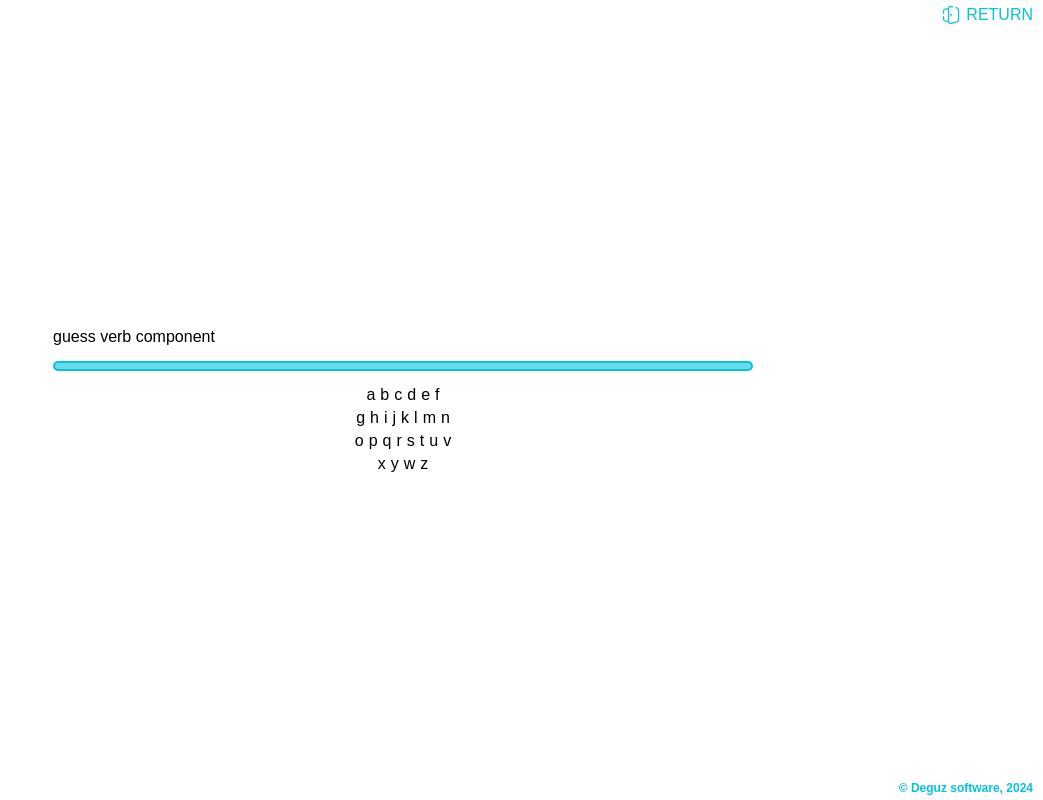
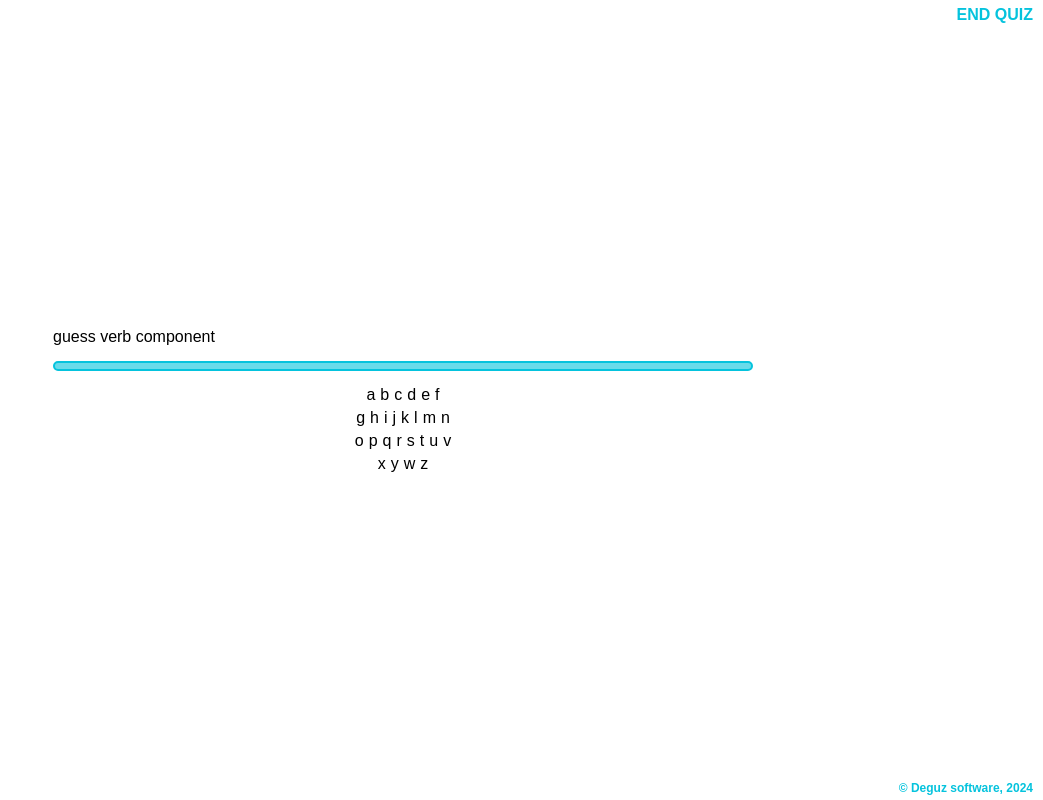
Before and after one commit to DeguzBelarus/irregular-verbs, a React (Create React App) app: page / in a window 1280 px wide. Both pictures are taken after a click on the button "START QUIZ". Shown: the whole page, without its empty margins (237-1280 px from the left). Built offline with nearby package versions, Linux system fonts and the light colour scheme.

Commit message:
refactor: remove image assets from page transfering links; optimise code inside pages; update and optimise style of the page transfering links; add epmty_string constant

```diff
--- a/src/constants/constants.ts
+++ b/src/constants/constants.ts
@@ -5,6 +5,7 @@ export const IS_DESKTOP = !navigator.maxTouchPoints;
 export const ROOT_PATH = '/';
 export const LEARN_PAGE__PATH = '/learn';
 export const COMMA_WITH_SPACE = ', ';
+export const EMPTY_STRING = '';
 export const IS_DEVELOPMENT = isDevelopmentChecker(
   (process.env.NODE_ENV as ProjectModeType) || 'development',
 );
--- a/src/pages/LearnPage/LearnPage.module.scss
+++ b/src/pages/LearnPage/LearnPage.module.scss
@@ -7,7 +7,7 @@
   position: relative;
   @include flex-column-all-center;
 
-  .mainPageLink {
+  .pageTransferLink {
     display: block;
     height: 20px;
     @include flex-all-center;
@@ -16,12 +16,9 @@
     top: 5px;
     right: 10px;
     color: $accents-color;
+    text-transform: uppercase;
+    font-weight: bold;
     z-index: 1;
-
-    .exitIcon {
-      width: 20px;
-      height: 100%;
-    }
   }
 
   .nothingFoundParagraph {
--- a/src/pages/LearnPage/LearnPage.tsx
+++ b/src/pages/LearnPage/LearnPage.tsx
@@ -1,8 +1,7 @@
 import { FC, useState, ChangeEvent, useRef } from 'react';
 import { Link } from 'react-router-dom';
 
-import { ReactComponent as ExitIcon } from '../../assets/img/exit-icon.svg';
-import { ROOT_PATH } from 'src/constants/constants';
+import { EMPTY_STRING, ROOT_PATH } from 'src/constants/constants';
 import { LearnVerbsWrapper } from './components/LearnVerbsWrapper/LearnVerbsWrapper';
 import { IRREGULAR_VERBS_DATA } from '../../irregular-verbs-data';
 import { LearnVerbItem } from './components/LearnVerbsWrapper/components/LearnVerbItem/LearnVerbItem';
@@ -11,21 +10,20 @@ import styles from './LearnPage.module.scss';
 
 export const LearnPage: FC = () => {
   const verbSearchInputRef = useRef<HTMLInputElement>(null);
-  const [verbSearchKey, setVerbSearchKey] = useState('');
+  const [verbSearchKey, setVerbSearchKey] = useState(EMPTY_STRING);
+
   const filteredVerbsData = verbSearchKey
     ? IRREGULAR_VERBS_DATA.filter((verbData) =>
         verbData.infinitive.toUpperCase().startsWith(verbSearchKey.toUpperCase()),
       )
     : IRREGULAR_VERBS_DATA;
-
   const verbSearchKeyHandler = ({ target: { value } }: ChangeEvent<HTMLInputElement>) => {
     setVerbSearchKey(value);
   };
   return (
     <div className={styles.LearnPage}>
-      <Link className={styles.mainPageLink} to={ROOT_PATH}>
-        <ExitIcon className={styles.exitIcon} />
-        <span>RETURN</span>
+      <Link className={styles.pageTransferLink} to={ROOT_PATH}>
+        <span>return to main</span>
       </Link>
       <LearnVerbsWrapper
         verbSearchInput={
--- a/src/pages/MainPage/MainPage.module.scss
+++ b/src/pages/MainPage/MainPage.module.scss
@@ -8,7 +8,7 @@
   gap: 10px;
   position: relative;
 
-  .learnPageLink {
+  .pageTransferLink {
     display: block;
     height: 20px;
     @include flex-all-center;
@@ -17,29 +17,9 @@
     top: 5px;
     right: 10px;
     color: $accents-color;
-    z-index: 1;
-
-    .bookIcon {
-      width: 20px;
-      height: 100%;
-    }
-  }
-
-  .returnToMainButton {
-    display: block;
-    height: 20px;
-    @include flex-all-center;
-    gap: 5px;
-    position: absolute;
-    top: 5px;
-    right: 10px;
-    color: $accents-color;
+    text-transform: uppercase;
+    font-weight: bold;
     z-index: 1;
     cursor: pointer;
-
-    .exitIcon {
-      width: 20px;
-      height: 100%;
-    }
   }
 }
--- a/src/pages/MainPage/MainPage.tsx
+++ b/src/pages/MainPage/MainPage.tsx
@@ -4,8 +4,6 @@ import { Link } from 'react-router-dom';
 import { MainLogo } from './components/MainLogo/MainLogo';
 import { StartQuizButton } from './components/StartQuizButton/StartQuizButton';
 import { LEARN_PAGE__PATH } from 'src/constants/constants';
-import { ReactComponent as BookIcon } from '../../assets/img/book-icon.svg';
-import { ReactComponent as ExitIcon } from '../../assets/img/exit-icon.svg';
 import { Quiz } from './components/Quiz/Quiz';
 import styles from './MainPage.module.scss';
 
@@ -15,21 +13,18 @@ export const MainPage: FC = () => {
   const startQuiz = useCallback(() => {
     setIsQuizStarted(true);
   }, []);
-
   const endQuiz = () => {
     setIsQuizStarted(false);
   };
   return (
     <div className={styles.MainPage}>
       {!isQuizStarted ? (
-        <Link className={styles.learnPageLink} to={LEARN_PAGE__PATH}>
-          <BookIcon className={styles.bookIcon} />
-          <span>LEARN</span>
+        <Link className={styles.pageTransferLink} to={LEARN_PAGE__PATH}>
+          <span>learn</span>
         </Link>
       ) : (
-        <div className={styles.returnToMainButton} onClick={endQuiz}>
-          <ExitIcon className={styles.exitIcon} />
-          <span>RETURN</span>
+        <div className={styles.pageTransferLink} onClick={endQuiz}>
+          <span>end quiz</span>
         </div>
       )}
       {!isQuizStarted ? (
```
Also changed, not shown: src/assets/img/book-icon.svg (deleted), src/assets/img/exit-icon.svg (deleted).
